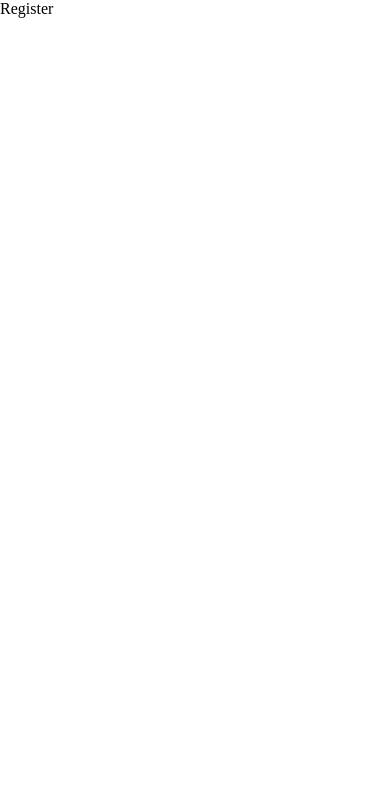
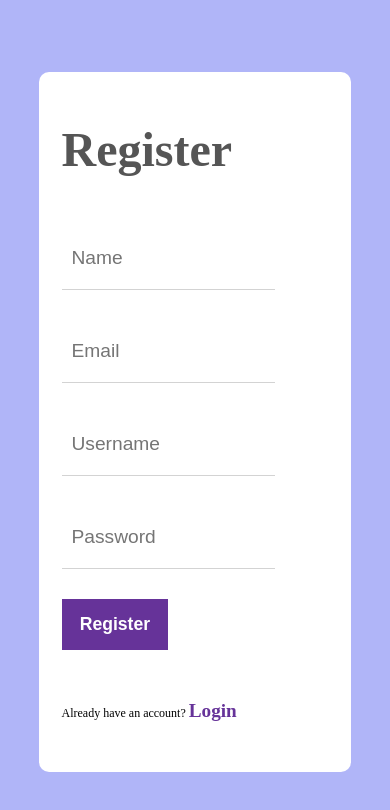
Before and after one commit to carlosblinf/socialnetwork-ui, a React (Vite) app: page /register in a window 390 px wide. Shown: the top 810 px of the page. Built offline with nearby package versions, Linux system fonts and the light colour scheme.

Commit message:
register page

```diff
--- a/src/pages/Login/index.tsx
+++ b/src/pages/Login/index.tsx
@@ -6,7 +6,7 @@ function Login() {
     <div className={styles.login}>
       <div className={styles.card}>
         <div className={styles.left}>
-          <h1>Hello World.</h1>
+          <h1>Social Network.</h1>
           <p>
             Lorem ipsum dolor sit, amet consectetur adipisicing elit. Ea laborum
             harum accusantium nobis eos a error, blanditiis iusto, temporibus
@@ -14,13 +14,15 @@ function Login() {
             alias.
           </p>
           <span>Don't yo have an account?</span>
-          <button type="button">Register</button>
+          <Link to="/register">
+            <button type="button">Register</button>
+          </Link>
         </div>
         <div className={styles.right}>
           <h1>Login</h1>
           <form>
-            <input type="text" name="username" placeholder="username" />
-            <input type="password" name="password" placeholder="password" />
+            <input type="text" name="username" placeholder="Username" />
+            <input type="password" name="password" placeholder="Password" />
             <button type="submit">Login</button>
           </form>
           <span>
--- a/src/pages/Login/login.module.scss
+++ b/src/pages/Login/login.module.scss
@@ -100,6 +100,17 @@
     }
   }
 
+  @media (max-width: 1200px) {
+    .card {
+      .left {
+        h1 {
+          font-size: 4.25rem;
+          line-height: 4.25rem;
+        }
+      }
+    }
+  }
+
   @media (max-width: 900px) {
     .card {
       .left {
--- a/src/pages/Register/index.tsx
+++ b/src/pages/Register/index.tsx
@@ -1,7 +1,39 @@
+import { Link } from 'react-router-dom';
 import styles from './register.module.scss';
 
 function Register() {
-  return <div>Register</div>;
+  return (
+    <div className={styles.register}>
+      <div className={styles.card}>
+        <div className={styles.left}>
+          <h1>Social Network.</h1>
+          <p>
+            Lorem ipsum dolor sit, amet consectetur adipisicing elit. Ea laborum
+            harum accusantium nobis eos a error, blanditiis iusto, temporibus
+            dolorem nemo ducimus earum beatae doloribus enim ad dolorum, eum
+            alias.
+          </p>
+          <span>Already have an account?</span>
+          <Link to="/login">
+            <button type="button">Login</button>
+          </Link>
+        </div>
+        <div className={styles.right}>
+          <h1>Register</h1>
+          <form>
+            <input type="text" name="name" placeholder="Name" />
+            <input type="email" name="email" placeholder="Email" />
+            <input type="text" name="username" placeholder="Username" />
+            <input type="password" name="password" placeholder="Password" />
+            <button type="submit">Register</button>
+          </form>
+          <span>
+            Already have an account? <Link to="/login">Login</Link>
+          </span>
+        </div>
+      </div>
+    </div>
+  );
 }
 
 export default Register;
--- a/src/pages/Register/register.module.scss
+++ b/src/pages/Register/register.module.scss
@@ -0,0 +1,151 @@
+@mixin button {
+  width: 50%;
+  border: none;
+  padding: 15px;
+  font-size: 1.3rem;
+  font-weight: bold;
+  cursor: pointer;
+}
+.register {
+  height: 100vh;
+  background-color: #b0b5f8;
+  display: flex;
+  justify-content: center;
+  align-items: center;
+
+  .card {
+    width: 50%;
+    display: flex;
+    flex-direction: row-reverse;
+    background: #fff;
+    border-radius: 10px;
+    min-height: 600px;
+    overflow: hidden;
+
+    .left {
+      flex: 1;
+      padding: 50px;
+      display: flex;
+      flex-direction: column;
+      justify-content: center;
+      //   background: url('https://images.pexels.com/photos/3184435/pexels-photo-3184435.jpeg');
+      background: radial-gradient(
+          rgba(61, 72, 220, 0.5),
+          rgba(61, 72, 220, 0.5)
+        ),
+        url('pexels-fauxels-3184435.jpg');
+      background-size: cover;
+      gap: 30px;
+      color: white;
+
+      h1 {
+        font-size: 6.25rem;
+        line-height: 6.25rem;
+      }
+
+      p {
+        font-size: 1.2rem;
+      }
+
+      span {
+        font-size: 0.9rem;
+      }
+
+      button {
+        background-color: white;
+        color: rebeccapurple;
+        @include button();
+      }
+    }
+
+    .right {
+      flex: 1;
+      display: flex;
+      flex-direction: column;
+      justify-content: center;
+      padding: 50px;
+      gap: 50px;
+
+      h1 {
+        color: #555;
+        font-size: 3em;
+      }
+
+      form {
+        display: flex;
+        flex-direction: column;
+        gap: 30px;
+
+        input {
+          border: none;
+          border-bottom: 1px solid lightgray;
+          padding: 20px 10px;
+          font-size: 1.2rem;
+        }
+        button {
+          background-color: #090476;
+          background-color: rebeccapurple;
+          color: white;
+          @include button();
+        }
+      }
+      span {
+        display: none;
+      }
+    }
+  }
+
+  @media (max-width: 1400px) {
+    .card {
+      width: 80%;
+    }
+  }
+
+  @media (max-width: 1200px) {
+    .card {
+      .left {
+        h1 {
+          font-size: 4.25rem;
+          line-height: 4.25rem;
+        }
+      }
+    }
+  }
+
+  @media (max-width: 900px) {
+    .card {
+      .left {
+        display: none;
+      }
+      .right {
+        span {
+          display: block;
+
+          a {
+            text-decoration: none;
+            color: rebeccapurple;
+            font-size: 1.2rem;
+            font-weight: bold;
+          }
+        }
+      }
+    }
+  }
+  @media (max-width: 400px) {
+    .card {
+      justify-content: center;
+      .right {
+        form {
+          width: 80%;
+
+          button {
+            font-size: 1.1rem;
+          }
+        }
+        span {
+          font-size: 12px;
+        }
+      }
+    }
+  }
+}
```
Also changed, not shown: public/pexels-cottonbro-studio-5081927.jpg (added).
